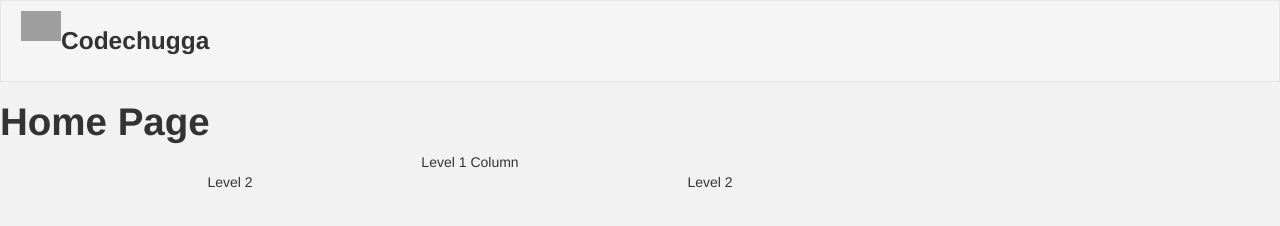
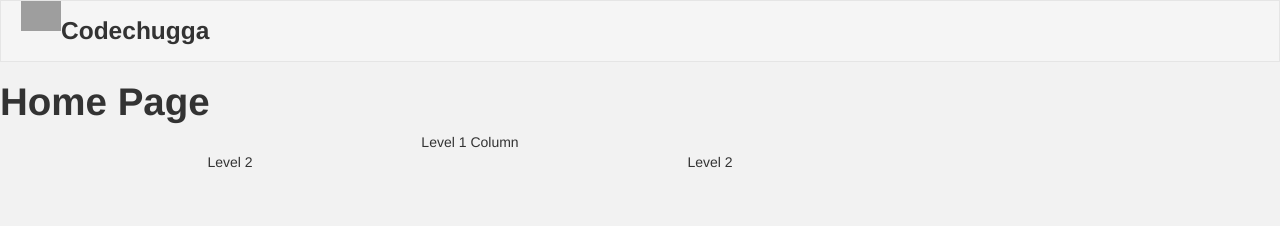
Before and after one commit to mok4ry/CodenameCodechugga, a plain HTML site: page frontend/index.html in a window 1280 px wide. Drawn offline with Linux system fonts and the light colour scheme; grey boxes are pictures that could not be loaded.

Commit message:
Removed stuff

```diff
--- a/frontend/css/styles.css
+++ b/frontend/css/styles.css
@@ -5,8 +5,8 @@
     border-width: 1px;
     min-height: 50px;
 
-    padding-top: 10px;
-    padding-bottom: 10px;
+    /*padding-top: 10px;
+    padding-bottom: 10px;*/
 }
 
 /*.navbar-default ul {
```
